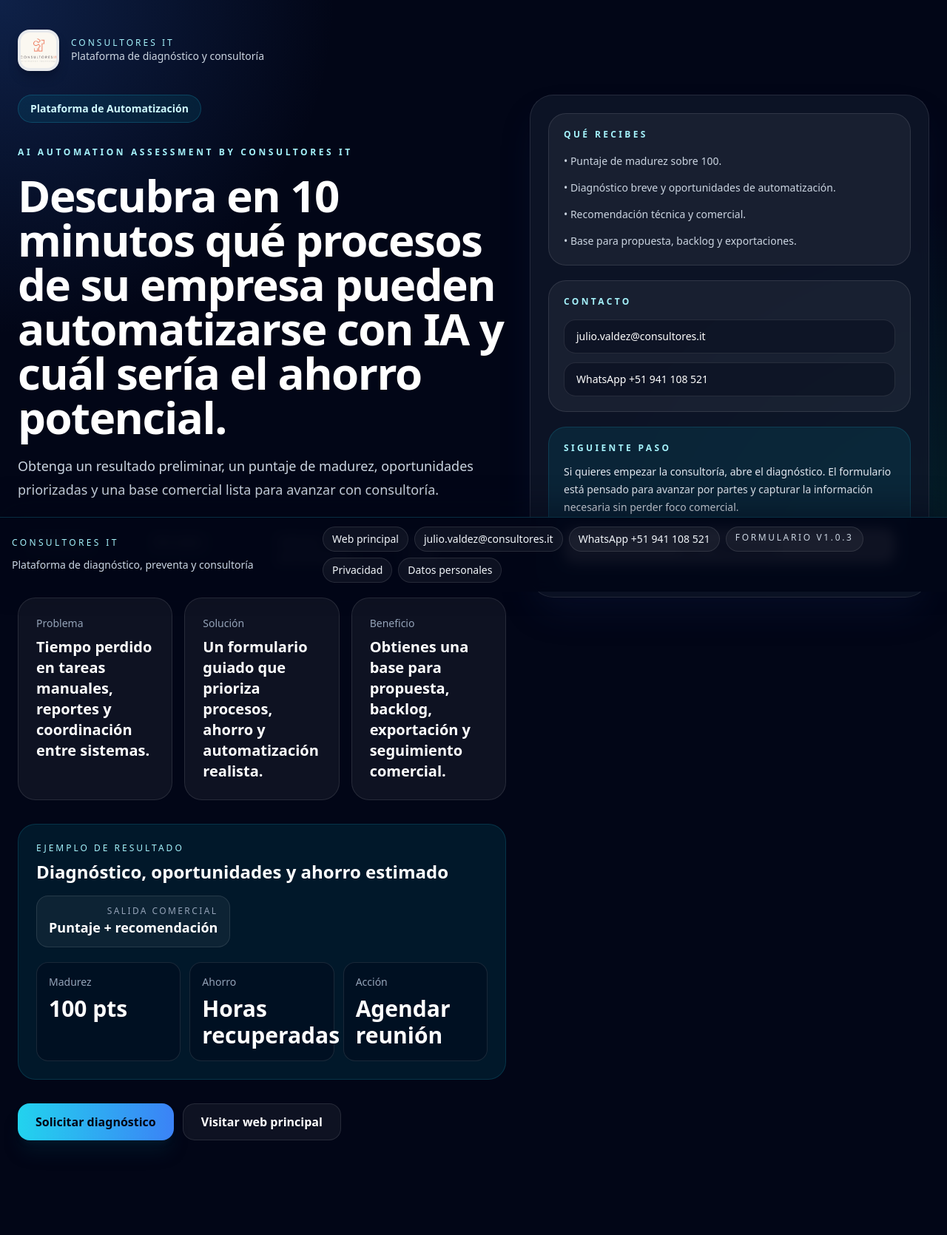
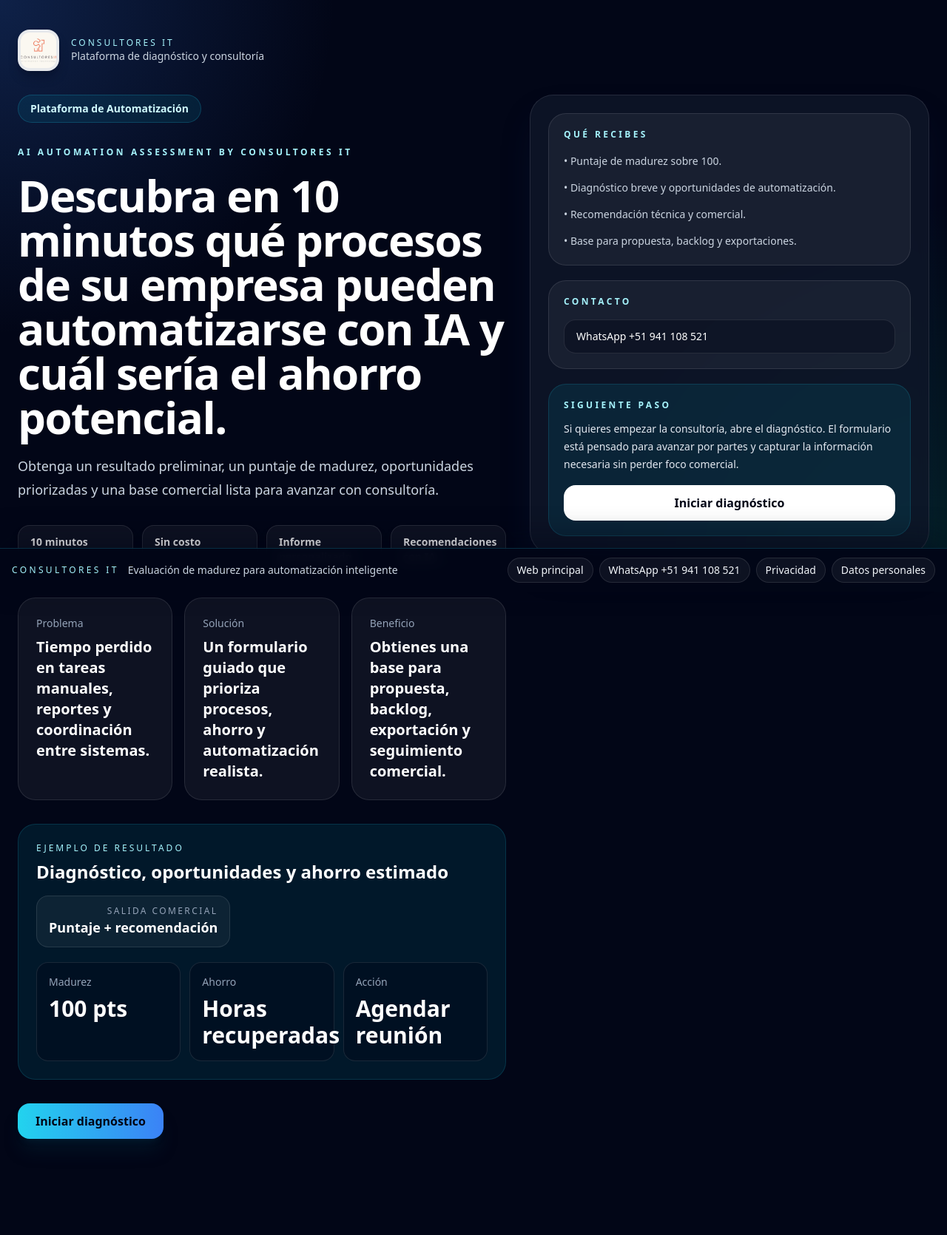
Before and after one commit to cyberdog1993/IA_Readiness, a Laravel app: page / in a window 1280 px wide. Shown: the whole page at 74% size. After the commit the page ends 1545 px from the top, so only its background shows below. Run offline with Laravel 12, Linux system fonts and the light colour scheme; some libraries are stand-ins or nearby versions.

Commit message:
Remove public leakage and tighten diagnosis flow

```diff
--- a/app/Filament/Pages/Auth/Login.php
+++ b/app/Filament/Pages/Auth/Login.php
@@ -11,12 +11,12 @@ class Login extends BaseLogin
 
     public function getHeading(): string
     {
-        return 'Acceso interno';
+        return 'Inicie sesión con sus credenciales.';
     }
 
     public function getSubHeading(): ?string
     {
-        return 'Diagnóstico, preventa y ejecución en un solo lugar.';
+        return null;
     }
 
     protected function getEmailFormComponent(): TextInput
--- a/resources/views/diagnosis/show.blade.php
+++ b/resources/views/diagnosis/show.blade.php
@@ -20,7 +20,7 @@
 
 @if (session('status') === 'datos-completados')
     <div class="mb-6 rounded-3xl border border-emerald-400/20 bg-emerald-500/10 px-5 py-4 text-sm text-emerald-100">
-        Gracias. Ya puedes descargar el informe completo y continuar con la propuesta preliminar.
+        Datos completados. Ya puedes descargar el informe completo y continuar con la propuesta preliminar.
     </div>
 @elseif (session('status') === 'propuesta-generada')
     <div class="mb-6 rounded-3xl border border-cyan-400/20 bg-cyan-500/10 px-5 py-4 text-sm text-cyan-100">
--- a/resources/views/filament/partials/site-footer.blade.php
+++ b/resources/views/filament/partials/site-footer.blade.php
@@ -8,13 +8,9 @@
             <a href="https://www.consultores-it.pe" target="_blank" rel="noreferrer" class="rounded-full border border-white/10 bg-white/5 px-3 py-1.5 text-sm text-slate-100 transition hover:border-cyan-300/40 hover:bg-white/10">
                 Web principal
             </a>
-            <a href="mailto:julio.valdez@consultores.it" class="rounded-full border border-white/10 bg-white/5 px-3 py-1.5 text-sm text-slate-100 transition hover:border-cyan-300/40 hover:bg-white/10">
-                julio.valdez@consultores.it
-            </a>
             <a href="https://wa.me/51941108521" target="_blank" rel="noreferrer" class="rounded-full border border-white/10 bg-white/5 px-3 py-1.5 text-sm text-slate-100 transition hover:border-cyan-300/40 hover:bg-white/10">
                 WhatsApp +51 941 108 521
             </a>
-            <span class="rounded-full border border-white/10 bg-white/5 px-3 py-1.5 text-xs uppercase tracking-[0.22em] text-slate-300">Formulario v1.0.3</span>
         </div>
     </div>
 </div>
--- a/resources/views/filament/partials/site-header.blade.php
+++ b/resources/views/filament/partials/site-header.blade.php
@@ -10,9 +10,6 @@
         <div class="flex flex-wrap items-center gap-2">
             <a href="https://www.consultores-it.pe" target="_blank" rel="noreferrer" class="rounded-full border border-white/10 bg-white/5 px-3 py-1.5 text-sm text-slate-100 transition hover:border-cyan-300/40 hover:bg-white/10">
                 Web principal
-            </a>
-            <a href="mailto:julio.valdez@consultores.it" class="rounded-full border border-white/10 bg-white/5 px-3 py-1.5 text-sm text-slate-100 transition hover:border-cyan-300/40 hover:bg-white/10">
-                julio.valdez@consultores.it
             </a>
             <a href="https://wa.me/51941108521" target="_blank" rel="noreferrer" class="rounded-full border border-white/10 bg-white/5 px-3 py-1.5 text-sm text-slate-100 transition hover:border-cyan-300/40 hover:bg-white/10">
                 WhatsApp +51 941 108 521
--- a/resources/views/home.blade.php
+++ b/resources/views/home.blade.php
@@ -79,10 +79,7 @@
 
         <div class="flex flex-wrap gap-3">
             <a href="{{ route('diagnosis.form') }}" data-track-event="cta_request_diagnosis" class="inline-flex items-center justify-center rounded-2xl bg-gradient-to-r from-cyan-400 to-blue-500 px-6 py-3 font-bold text-slate-950 shadow-xl shadow-cyan-950/30">
-                Solicitar diagnóstico
-            </a>
-            <a href="https://www.consultores-it.pe" target="_blank" rel="noreferrer" class="inline-flex items-center justify-center rounded-2xl border border-white/10 bg-white/5 px-6 py-3 font-semibold text-white transition hover:border-cyan-300/40 hover:bg-white/10">
-                Visitar web principal
+                Iniciar diagnóstico
             </a>
         </div>
     </section>
@@ -101,9 +98,6 @@
         <div class="rounded-[1.5rem] border border-white/10 bg-white/5 p-5">
             <p class="text-xs font-semibold uppercase tracking-[0.28em] text-cyan-200">Contacto</p>
             <div class="mt-4 space-y-3 text-sm">
-                <a href="mailto:julio.valdez@consultores.it" class="block rounded-2xl border border-white/10 bg-slate-950/40 px-4 py-3 text-white transition hover:border-cyan-300/40 hover:bg-white/10">
-                    julio.valdez@consultores.it
-                </a>
                 <a href="https://wa.me/51941108521" target="_blank" rel="noreferrer" class="block rounded-2xl border border-white/10 bg-slate-950/40 px-4 py-3 text-white transition hover:border-cyan-300/40 hover:bg-white/10">
                     WhatsApp +51 941 108 521
                 </a>
@@ -116,7 +110,7 @@
                 Si quieres empezar la consultoría, abre el diagnóstico. El formulario está pensado para avanzar por partes y capturar la información necesaria sin perder foco comercial.
             </p>
             <a href="{{ route('diagnosis.form') }}" data-track-event="cta_request_diagnosis_secondary" class="mt-4 inline-flex w-full items-center justify-center rounded-2xl bg-white px-5 py-3 font-semibold text-slate-950 transition hover:bg-cyan-100">
-                Abrir diagnóstico
+                Iniciar diagnóstico
             </a>
         </div>
     </aside>
--- a/resources/views/layouts/public.blade.php
+++ b/resources/views/layouts/public.blade.php
@@ -24,7 +24,6 @@
                 [
                     '@type' => 'ContactPoint',
                     'contactType' => 'sales',
-                    'email' => 'julio.valdez@consultores.it',
                     'telephone' => '+51 941 108 521',
                 ],
             ],
@@ -76,19 +75,15 @@
             <div class="mx-auto flex max-w-7xl flex-col gap-3 lg:flex-row lg:items-center lg:justify-between">
                 <div class="flex flex-wrap items-center gap-3 text-sm">
                     <span class="text-xs uppercase tracking-[0.28em] text-cyan-200">Consultores IT</span>
-                    <span class="text-slate-300">Plataforma de diagnóstico, preventa y consultoría</span>
+                    <span class="text-slate-300">Evaluación de madurez para automatización inteligente</span>
                 </div>
                 <div class="flex flex-wrap gap-2">
                     <a href="https://www.consultores-it.pe" target="_blank" rel="noreferrer" class="rounded-full border border-white/10 bg-white/5 px-3 py-1.5 text-sm text-slate-100 transition hover:border-cyan-300/40 hover:bg-white/10">
                         Web principal
                     </a>
-                    <a href="mailto:julio.valdez@consultores.it" class="rounded-full border border-white/10 bg-white/5 px-3 py-1.5 text-sm text-slate-100 transition hover:border-cyan-300/40 hover:bg-white/10">
-                        julio.valdez@consultores.it
-                    </a>
                     <a href="https://wa.me/51941108521" target="_blank" rel="noreferrer" class="rounded-full border border-white/10 bg-white/5 px-3 py-1.5 text-sm text-slate-100 transition hover:border-cyan-300/40 hover:bg-white/10">
                         WhatsApp +51 941 108 521
                     </a>
-                    <span class="rounded-full border border-white/10 bg-white/5 px-3 py-1.5 text-xs uppercase tracking-[0.22em] text-slate-300">Formulario v1.0.3</span>
                     <a href="{{ url('/privacidad') }}" class="rounded-full border border-white/10 bg-white/5 px-3 py-1.5 text-sm text-slate-100 transition hover:border-cyan-300/40 hover:bg-white/10">
                         Privacidad
                     </a>
--- a/resources/views/legal/privacy.blade.php
+++ b/resources/views/legal/privacy.blade.php
@@ -10,7 +10,7 @@
     <div class="space-y-4 text-sm leading-7 text-slate-300">
         <p>Recopilamos datos de contacto y diagnóstico para evaluar la madurez de automatización, preparar propuestas y brindar seguimiento comercial y técnico.</p>
         <p>Los datos no se comparten con terceros ajenos al servicio, salvo obligación legal o necesidad operativa para ejecutar la consultoría.</p>
-        <p>Puedes solicitar actualización, acceso o eliminación escribiendo a <a class="text-cyan-200 underline" href="mailto:julio.valdez@consultores.it">julio.valdez@consultores.it</a>.</p>
+        <p>Puedes solicitar actualización, acceso o eliminación escribiendo por WhatsApp o mediante la web principal de Consultores IT.</p>
     </div>
 </div>
 @endsection
```
Also changed, not shown: resources/views/filament/auth/login.blade.php (+2 -6 lines), resources/views/landing.blade.php (+2 -5 lines).
